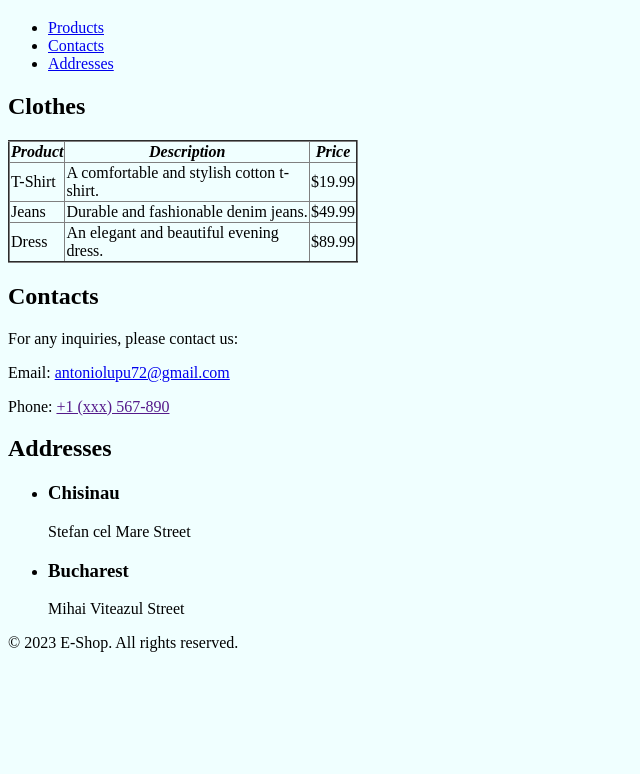
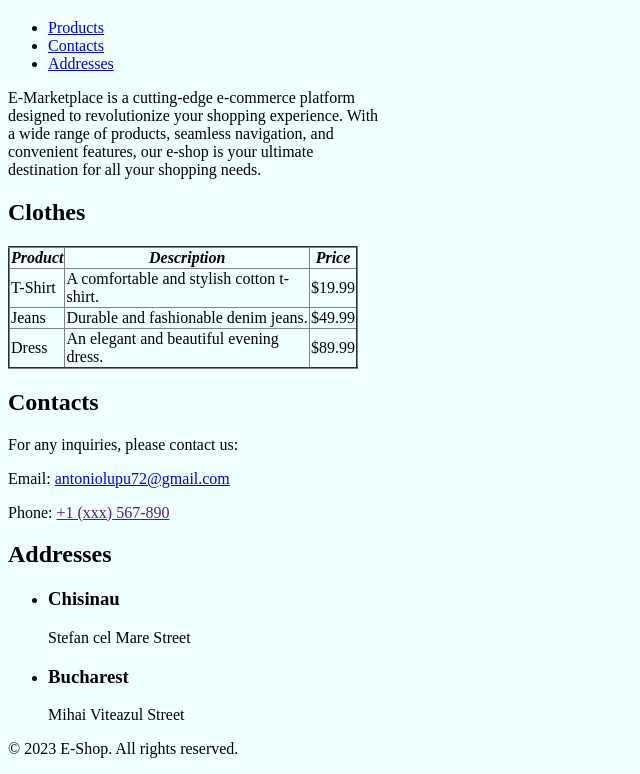
Before and after one commit to AnLuk13/E-shop, a plain HTML site: page index.html in a window 1280 px wide. Shown: the part 61-835 px from the top of the page, without its empty margins (0-640 px from the left). Before the commit the page ends 800 px from the top, so only its background shows below. Drawn offline with Linux system fonts and the light colour scheme.

Commit message:
Edited description style

```diff
--- a/index.html
+++ b/index.html
@@ -7,6 +7,10 @@
     <style>
       body {
         background-color: azure;
+      }
+
+      .section {
+        width: 30%;
       }
     </style>
   </head>
@@ -24,6 +28,15 @@
     </nav>
 
     <main>
+      <div class="section">
+        <section>
+          E-Marketplace is a cutting-edge e-commerce platform designed to
+          revolutionize your shopping experience. With a wide range of products,
+          seamless navigation, and convenient features, our e-shop is your
+          ultimate destination for all your shopping needs.
+        </section>
+      </div>
+
       <section id="products">
         <h2>Clothes</h2>
         <table style="border-collapse: collapse" border="2px" width="350px">
```
